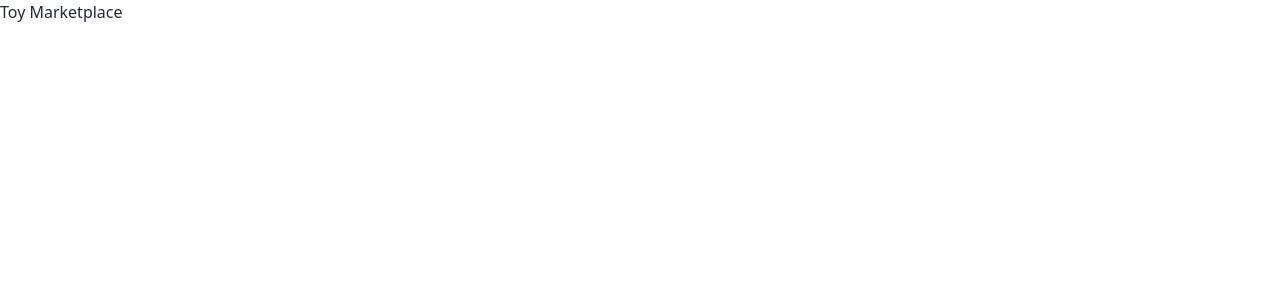
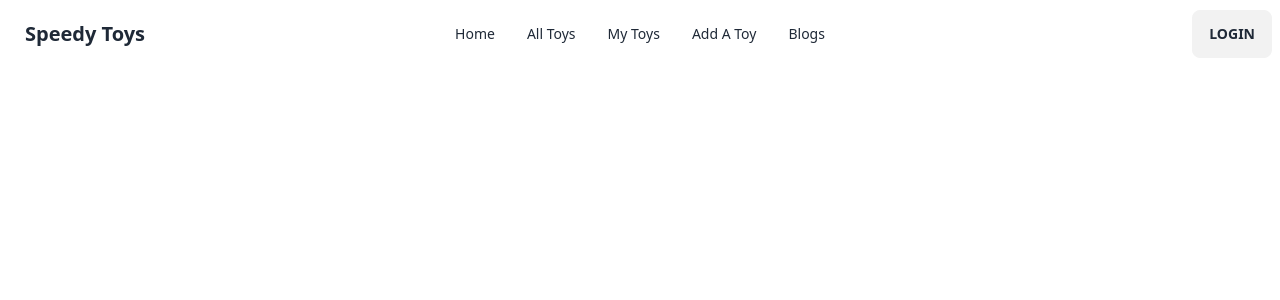
Before and after one commit to Mohammad-Arkan/toy-market-client, a React (Vite) app: page / in a window 1280 px wide. Shown: the top 300 px of the page. Built offline with nearby package versions, Linux system fonts and the light colour scheme.

Commit message:
route setup & navbar added

```diff
--- /dev/null
+++ b/src/layouts/Main.jsx
@@ -0,0 +1,14 @@
+import React from "react";
+import NavBar from "../pages/Shared/NavBar";
+import {Outlet} from "react-router-dom";
+
+const Main = () => {
+  return (
+    <div>
+      <NavBar />
+      <Outlet />
+    </div>
+  );
+};
+
+export default Main;
--- a/src/main.jsx
+++ b/src/main.jsx
@@ -1,7 +1,9 @@
 import React from "react";
 import ReactDOM from "react-dom/client";
 import "./index.css";
+import {RouterProvider} from "react-router-dom";
+import router from "./routes/Route";
 
 ReactDOM.createRoot(document.getElementById("root")).render(
-  <h1>Toy Marketplace</h1>
+  <RouterProvider router={router} />
 );
--- /dev/null
+++ b/src/pages/Shared/NavBar.jsx
@@ -0,0 +1,65 @@
+import React from "react";
+import {Link} from "react-router-dom";
+
+const NavBar = () => {
+  const navList = (
+    <>
+      <li>
+        <Link to="/">Home</Link>
+      </li>
+      <li>
+        <Link to="/">All Toys</Link>
+      </li>
+      <li>
+        <Link to="/">My Toys</Link>
+      </li>
+      <li>
+        <Link to="/">Add A Toy</Link>
+      </li>
+      <li>
+        <Link to="/">Blogs</Link>
+      </li>
+    </>
+  );
+  return (
+    <div>
+      <div className="navbar bg-base-100">
+        <div className="navbar-start">
+          <div className="dropdown">
+            <label tabIndex={0} className="btn btn-ghost lg:hidden">
+              <svg
+                xmlns="http://www.w3.org/2000/svg"
+                className="h-5 w-5"
+                fill="none"
+                viewBox="0 0 24 24"
+                stroke="currentColor">
+                <path
+                  strokeLinecap="round"
+                  strokeLinejoin="round"
+                  strokeWidth="2"
+                  d="M4 6h16M4 12h8m-8 6h16"
+                />
+              </svg>
+            </label>
+            <ul
+              tabIndex={0}
+              className="menu menu-sm dropdown-content mt-3 p-2 shadow bg-base-100 rounded-box w-52">
+              {navList}
+            </ul>
+          </div>
+          <Link to="/" className="btn btn-ghost normal-case text-xl">
+            Speedy Toys
+          </Link>
+        </div>
+        <div className="navbar-center hidden lg:flex">
+          <ul className="menu menu-horizontal px-1">{navList}</ul>
+        </div>
+        <div className="navbar-end">
+          <a className="btn">Login</a>
+        </div>
+      </div>
+    </div>
+  );
+};
+
+export default NavBar;
--- /dev/null
+++ b/src/routes/Route.jsx
@@ -0,0 +1,17 @@
+import {createBrowserRouter} from "react-router-dom";
+import Main from "../layouts/Main";
+
+const router = createBrowserRouter([
+  {
+    path: "/",
+    element: <Main />,
+    children: [
+      {
+        path: "/",
+        // element: <Home/>
+      },
+    ],
+  },
+]);
+
+export default router;
```
Also changed, not shown: 1 other file (tests, documents, lock files or other folders).
